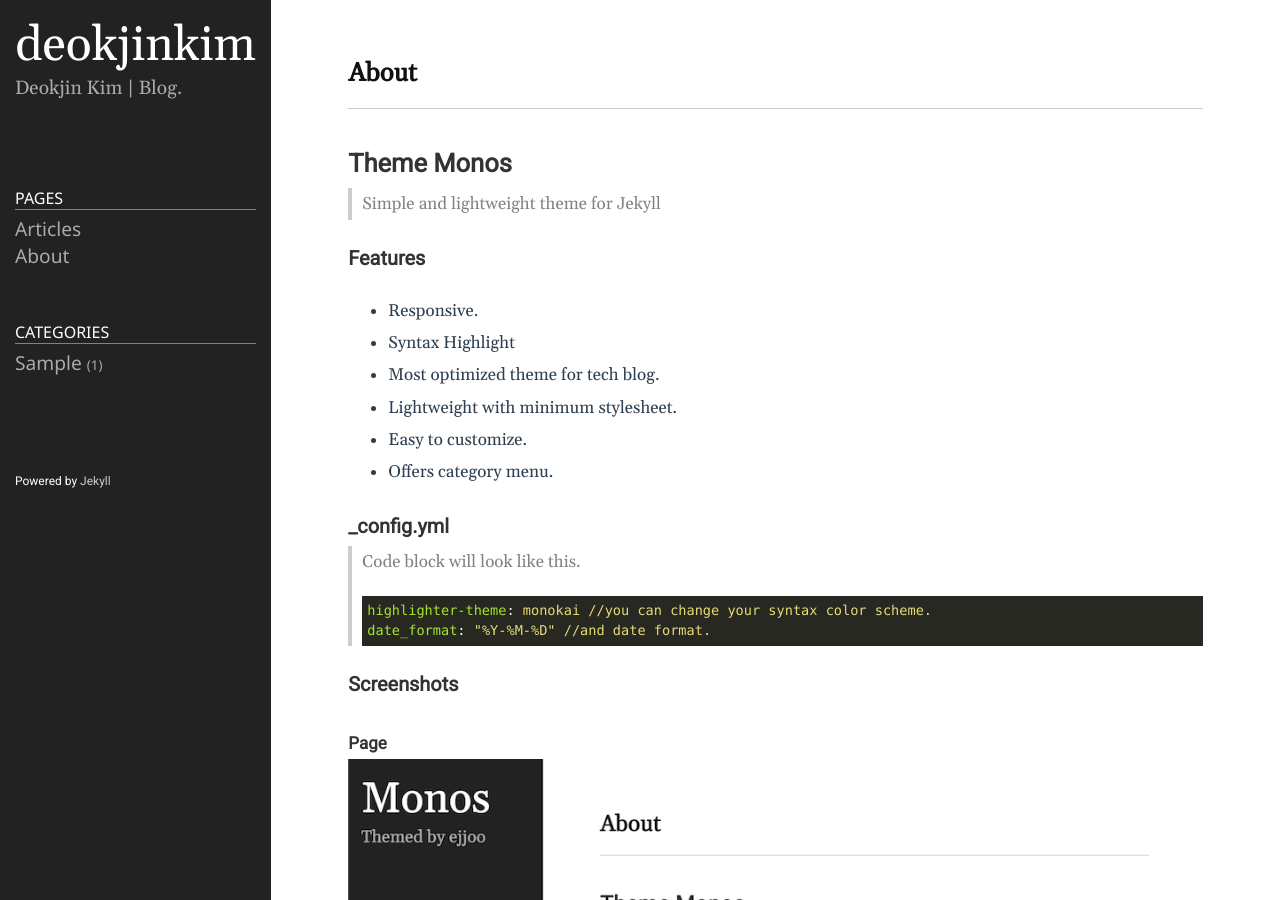
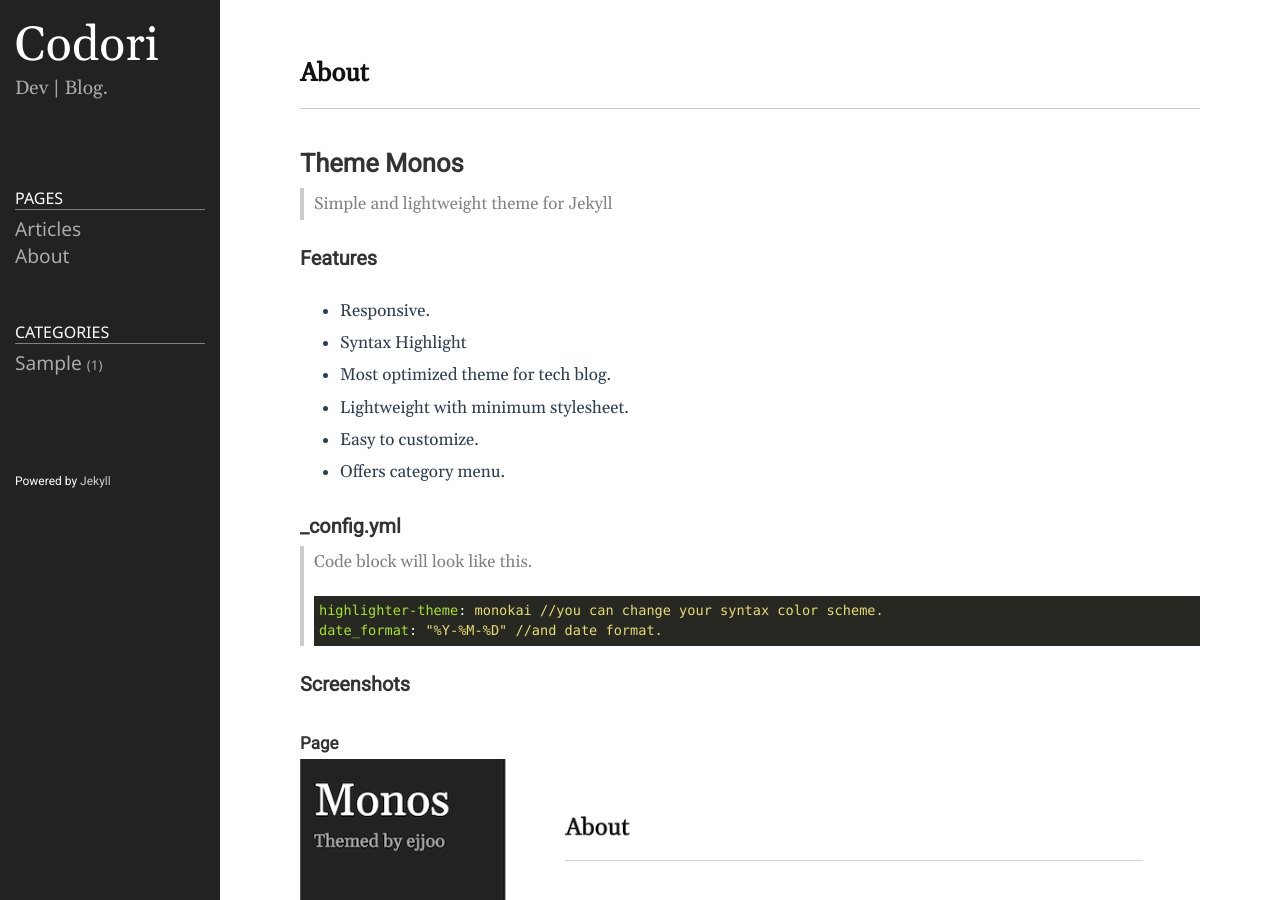
Before and after one commit to deokjinkim/deokjinkim.github.io, a Jekyll site: the page built from README.md, in a window 1280 px wide and 900 px high. Built offline with Jekyll 4.4.1, drawn with Linux system fonts in a browser that asks for light colours.

Commit message:
Change title and description

```diff
--- a/_config.yml
+++ b/_config.yml
@@ -18,11 +18,11 @@
 # You can create any custom variable you would like, and they will be accessible
 # in the templates via {{ site.myvariable }}.
 
-title: deokjinkim
+title: Codori
 author: Deokjin Kim
 email: deokjin81.kim@gmail.com
 description: >- # this means to ignore newlines until "baseurl:"
-  Deokjin Kim | Blog.
+  Dev | Blog.
 # baseurl: "/" # the subpath of your site, e.g. /blog
 # url: "http://deokjinkim.github.io" # the base hostname & protocol for your site, e.g. http://example.com
 github_username: deokjinkim
```
